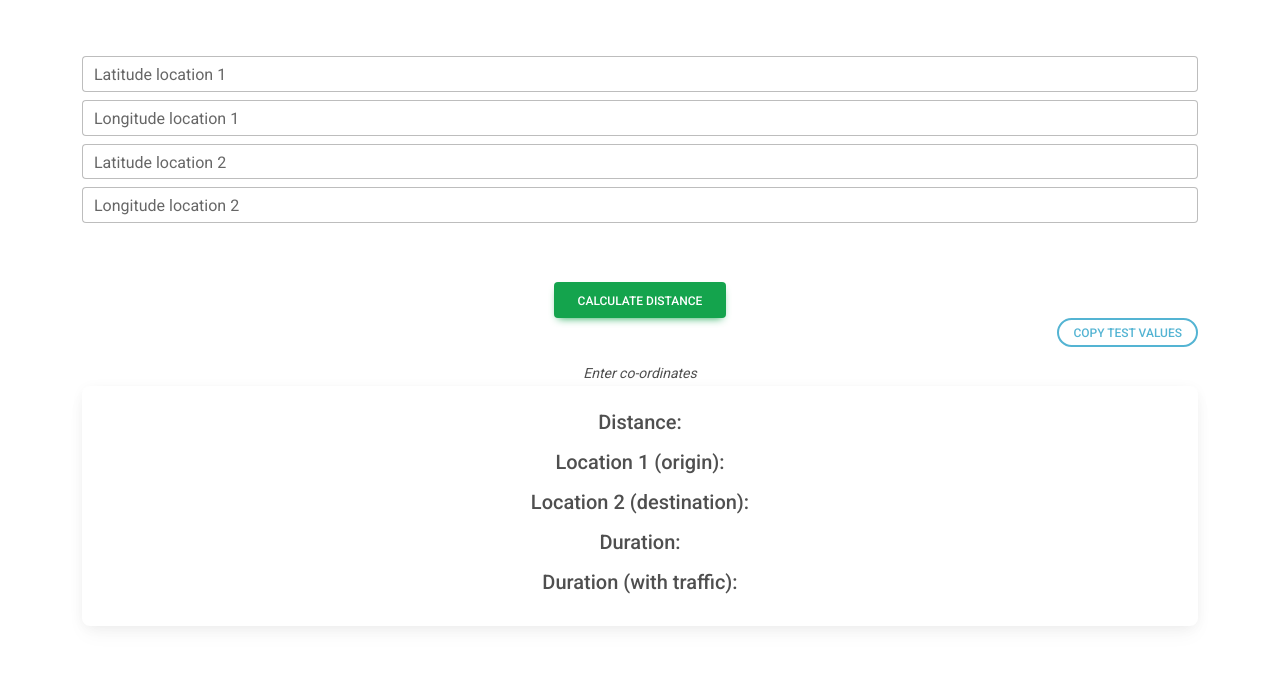
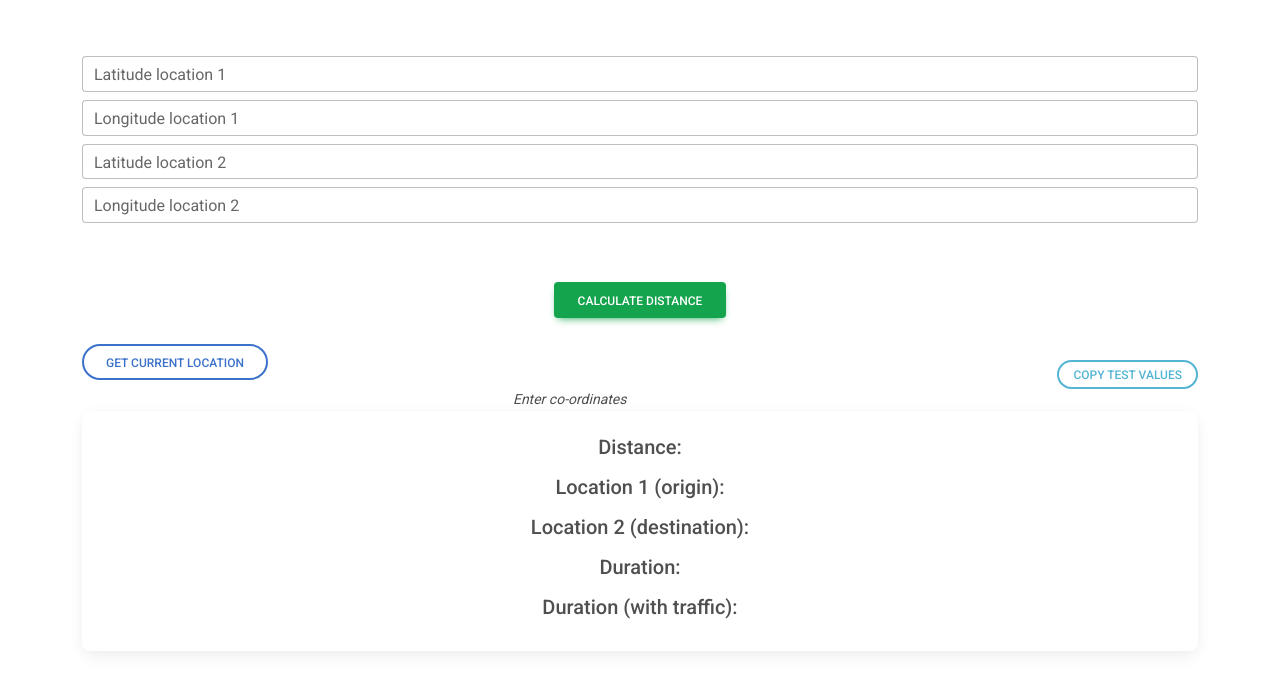
Before and after one commit to Sudhee-bsp/Location-Distance-Calculator, a React (Create React App) app: page / in a window 1280 px wide. Shown: the top 692 px of the page. Built offline with nearby package versions, Linux system fonts and the light colour scheme.

Commit message:
added enable of gps

```diff
--- a/src/pages/calc.jsx
+++ b/src/pages/calc.jsx
@@ -20,6 +20,17 @@ function Calc() {
 
   const baseURL = "https://api.distancematrix.ai/maps/api/distancematrix/json?";
   const keytoken = "QK9rFKo3OBZuDdXC0d6Dvo9OEHVax";
+
+  const getGeolocation = () => {
+    if (navigator.geolocation) {
+      navigator.geolocation.getCurrentPosition((position) => {
+        setLat1(position.coords.latitude);
+        setLon1(position.coords.longitude);
+      });
+    } else {
+      alert("Geolocation is not supported by this browser.");
+    }
+  };
 
   const handleSubmit = (event) => {
     event.preventDefault();
@@ -110,6 +121,21 @@ function Calc() {
             </MDBBtn>
           </form>
 
+          <br />
+
+          <p>
+            <MDBBtn
+              size="md"
+              outline
+              rounded
+              style={{ float: "left" }}
+              color="primary"
+              onClick={getGeolocation}
+            >
+              Get Current location
+            </MDBBtn>
+          </p>
+
           <p>
             <MDBBtn
               size="sm"
```
Also changed, not shown: 1 other file (tests, documents, lock files or other folders).
